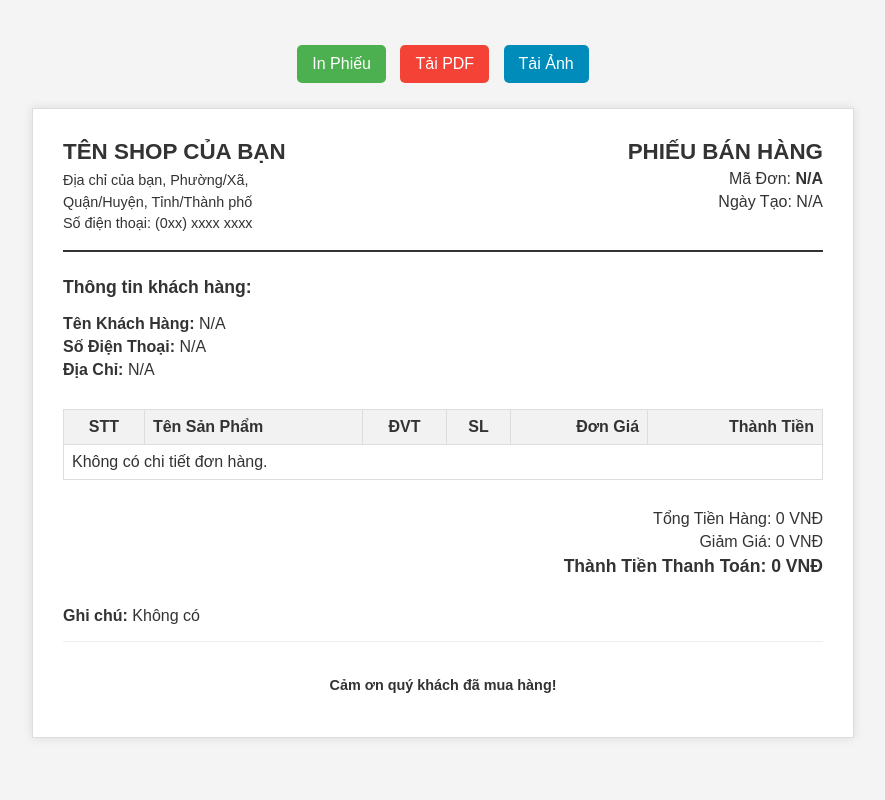
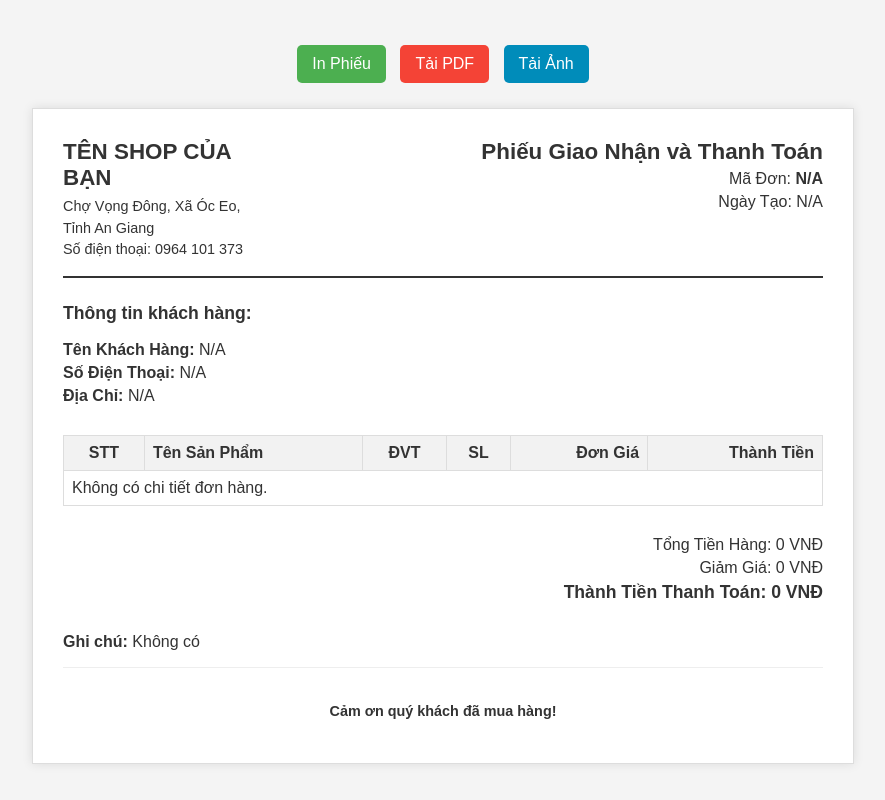
Before and after one commit to VinhThanh8088/innhanh, a plain HTML site: page index.html in a window 1280 px wide. Shown: the whole page, without its empty margins (197-1082 px from the left). Drawn offline with nearby package versions, Linux system fonts and the light colour scheme.

Commit message:
Update index.html

```diff
--- a/index.html
+++ b/index.html
@@ -172,12 +172,12 @@
             <div class="company-details">
                 <h2 id="shopName"></h2>
                 <p>
-                    Địa chỉ của bạn, Phường/Xã, Quận/Huyện, Tỉnh/Thành phố<br>
-                    Số điện thoại: (0xx) xxxx xxxx
+                    Chợ Vọng Đông, Xã Óc Eo, Tỉnh An Giang<br>
+                    Số điện thoại: 0964 101 373
                 </p>
             </div>
             <div class="invoice-details">
-                <h1>PHIẾU BÁN HÀNG</h1>
+                <h1>Phiếu Giao Nhận và Thanh Toán</h1>
                 <p>Mã Đơn: <strong id="maDonHang"></strong></p>
                 <p>Ngày Tạo: <span id="ngayTao"></span></p>
             </div>
```
